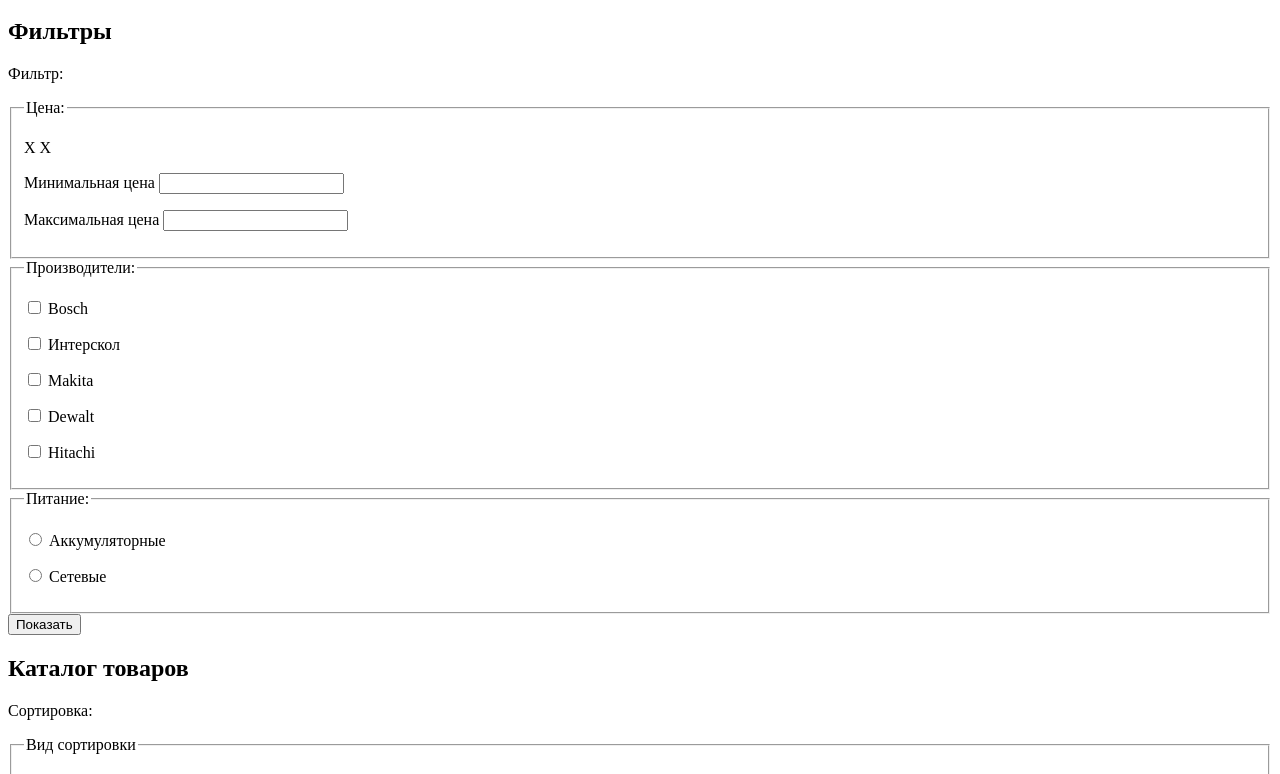
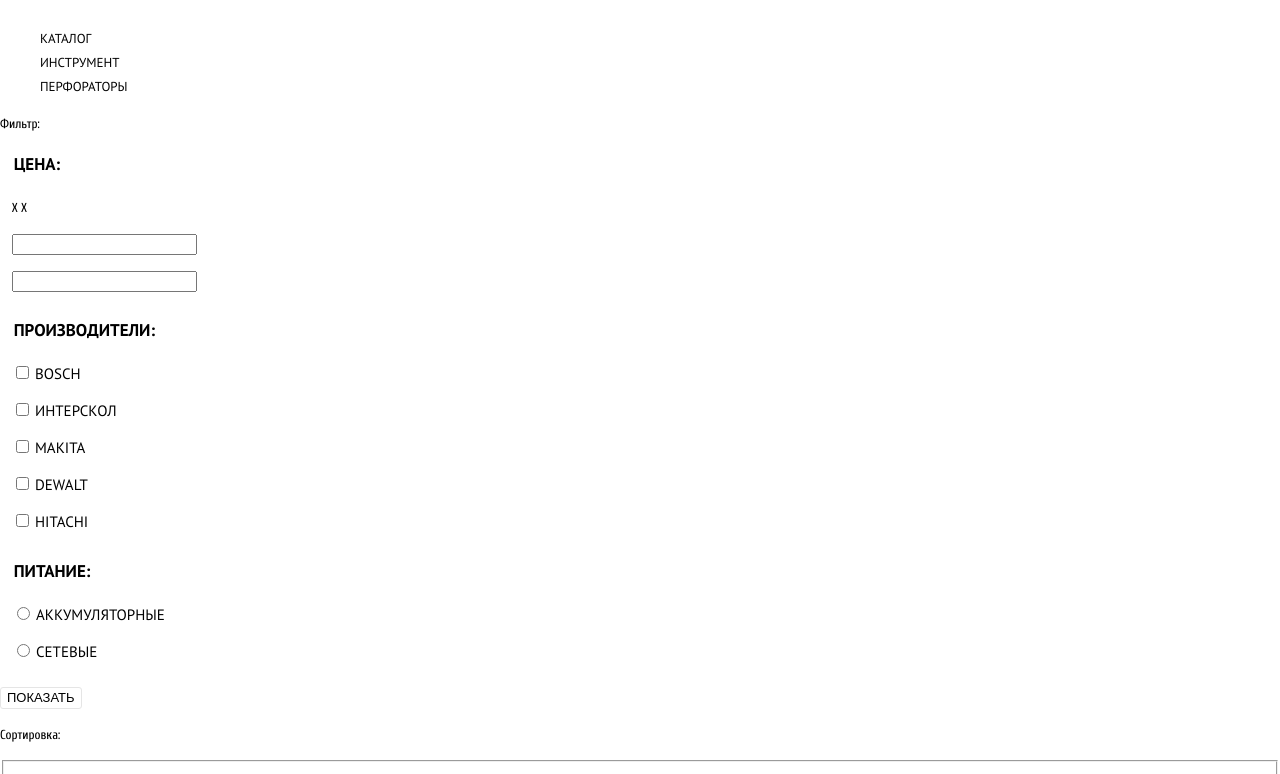
Before and after one commit to AlexeyGree/169324-technomart-25, a plain HTML site: page catalog.html in a window 1280 px wide. Shown: the part 572-1346 px from the top of the page. Drawn offline with Linux system fonts and the light colour scheme; files whose address does not match are found by name.

Commit message:
Задание 5. Добавлена базовая стилизация

```diff
--- a/catalog.html
+++ b/catalog.html
@@ -3,7 +3,7 @@
 <head>
   <meta charset="utf-8">
   <title>Каталог магазина «Техномарт»</title>
-  <!-- <link rel="stylesheet" href="css/style.css" type="text/css"> -->
+  <link rel="stylesheet" href="css/style.css" type="text/css">
 </head>
 <body class="page inner">
   <header class="header">
@@ -99,7 +99,6 @@
     <section class="filters">
       <h2 class="visually-hidden">Фильтры</h2>
       <form class="filters-form" action="https://echo.htmlacademy.ru" method="GET">
-        <!-- Задание 4(Бонусное). Добавлена разметка диапазона цен -->
         <p class="filter-type">Фильтр:</p>
 
         <fieldset class="filters-group">
@@ -118,7 +117,6 @@
             <input class="price-range-input price-range-max" type="text" name="max-price" id="max-price-field">
           </p>
         </fieldset>
-        <!-- Задание 4(Бонусное). Добавлена разметка диапазона цен -->
         <fieldset class="filters-group">
           <legend>Производители:</legend>
           <p class="filters-paragraph">
@@ -159,7 +157,6 @@
 
     <section class="catalog">
       <h2 class="visually-hidden">Каталог товаров</h2>
-      <!-- Задание 4(Бонусное). Добавлена сортировка -->
       <form class="sort-form" action="https://echo.htmlacademy.ru" method="GET">
         <p class="filter-type">Сортировка:</p>
 
@@ -190,7 +187,6 @@
           </p>
         </fieldset>
       </form>
-      <!-- Задание 4(Бонусное). Добавлена сортировка -->
       <ul class="catalog-list">
         <li class="catalog-item">
           <h3>
--- a/index.html
+++ b/index.html
@@ -3,7 +3,7 @@
 <head>
   <meta charset="utf-8">
   <title>HTML Academy: Техномарт</title>
-  <!-- <link rel="stylesheet" href="css/style.css" type="text/css"> -->
+  <link rel="stylesheet" href="css/style.css" type="text/css">
 </head>
 <body class="page">
   <header class="header">
@@ -117,10 +117,8 @@
             <a class="btn more-btn" href="catalog-perforator.html">Открыть каталог</a>
           </li>
         </ul>
-        <!--Задание 4(Бонусное). Добавлены имена для кнопок -->
         <button class="slider-btn slider-btn-left">Назад</button>
         <button class="slider-btn slider-btn-right">Вперед</button>
-        <!--Задание 4(Бонусное). Добавлены имена для кнопок -->
       </section>
       <div class="sale-delivery">
         <div class="category-item">
```
